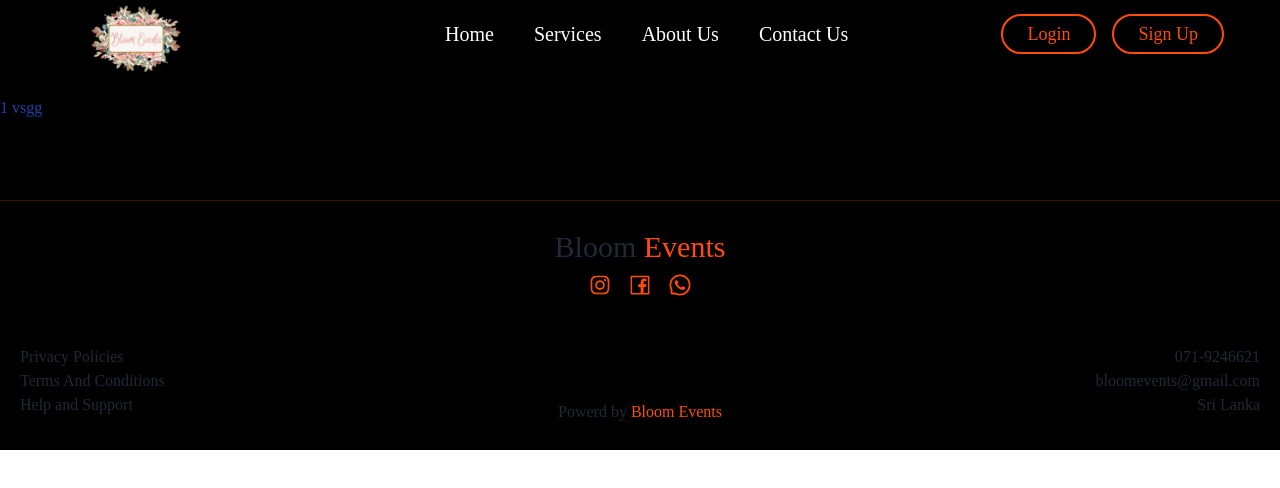
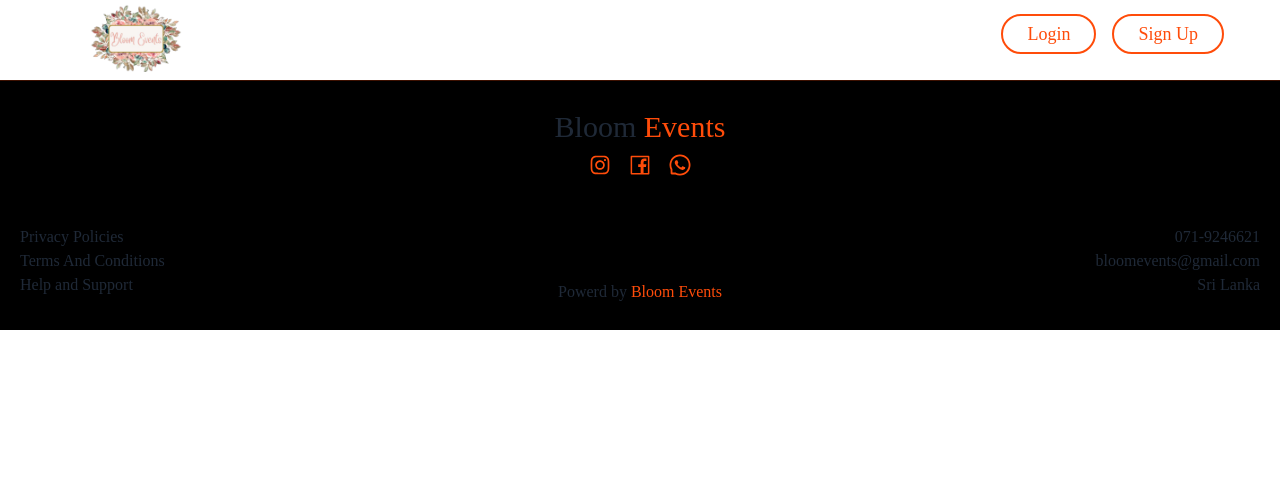
Before and after one commit to Prabuddhika96/CS-304-Project, a React (Create React App) app in the folder Client/bloomevents/: page /providerdetails/1 in a window 1280 px wide. Shown: the top 488 px of the page. Built offline with nearby package versions, Linux system fonts and the light colour scheme.

Commit message:
check git acc

```diff
--- a/Client/bloomevents/src/pages/ProviderDetails.tsx
+++ b/Client/bloomevents/src/pages/ProviderDetails.tsx
@@ -3,9 +3,23 @@
 function ProviderDetails() {
   let { providerId } = useParams();
 
+  const des='Lorem ipsum dolor sit amet consectetur adipisicing elit. Inventore perferendis corrupti sapiente maiores. Amet reprehenderit natus deserunt labore iste laborum, quam numquam possimus, obcaecati voluptatibus ut dolore tempore est ducimus.';
+
+  const provider ={
+    provider_id : {providerId},
+    providerName : `Provider Name ${providerId}`,
+    district : 'District',
+    category : 'Category',
+    packageCount : '3',
+    description : {des},
+    ratings : '2.5'
+  }
+
   return (
-    <div className='pt-24'>
-      <h1 className='text-blue-800'>{providerId} vsgg</h1>
+    <div className=''>
+      {/* <h1 className='text-blue-800'>{provider.providerName}</h1> */}
+
+
     </div>
   )
 }
--- a/Client/bloomevents/src/pages/Services.tsx
+++ b/Client/bloomevents/src/pages/Services.tsx
@@ -3,8 +3,6 @@
 import { Link } from 'react-router-dom';
 
 const des='Lorem ipsum dolor sit amet consectetur adipisicing elit. Inventore perferendis corrupti sapiente maiores. Amet reprehenderit natus deserunt labore iste laborum, quam numquam possimus, obcaecati voluptatibus ut dolore tempore est ducimus.';
-
-
 
 function Services() {
   const cards=[
```
